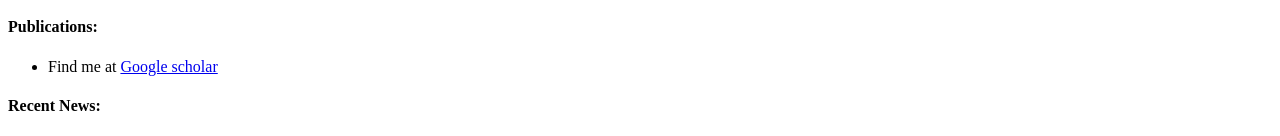
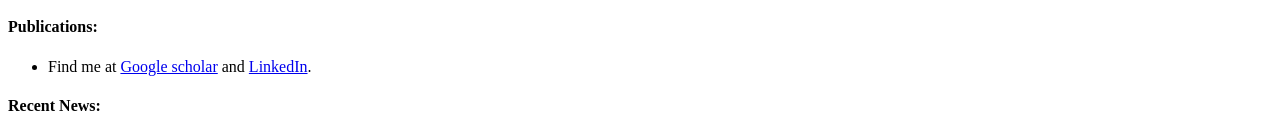
Before and after one commit to chongw/chongw.github.io, a plain HTML site: page index.html in a window 1280 px wide. Shown: the part 609-745 px from the top of the page. Drawn offline with Linux system fonts and the light colour scheme.

Commit message:
Update index.html

```diff
--- a/index.html
+++ b/index.html
@@ -82,7 +82,7 @@ href="http://research.baidu.com/">Baidu Silicon Valley AI Lab</a>.
 </ul>
 <h4>Publications:</h4>
 <ul>
-  <li> Find me at <a href="https://scholar.google.com/citations?user=vRI2blsAAAAJ&hl=en">Google scholar</a>
+  <li> Find me at <a href="https://scholar.google.com/citations?user=vRI2blsAAAAJ&hl=en">Google scholar</a> and <a href="https://www.linkedin.com/in/chong-wang-7512902/">LinkedIn</a>.
 </ul>
 
   <h4>Recent News:</h4>
```
